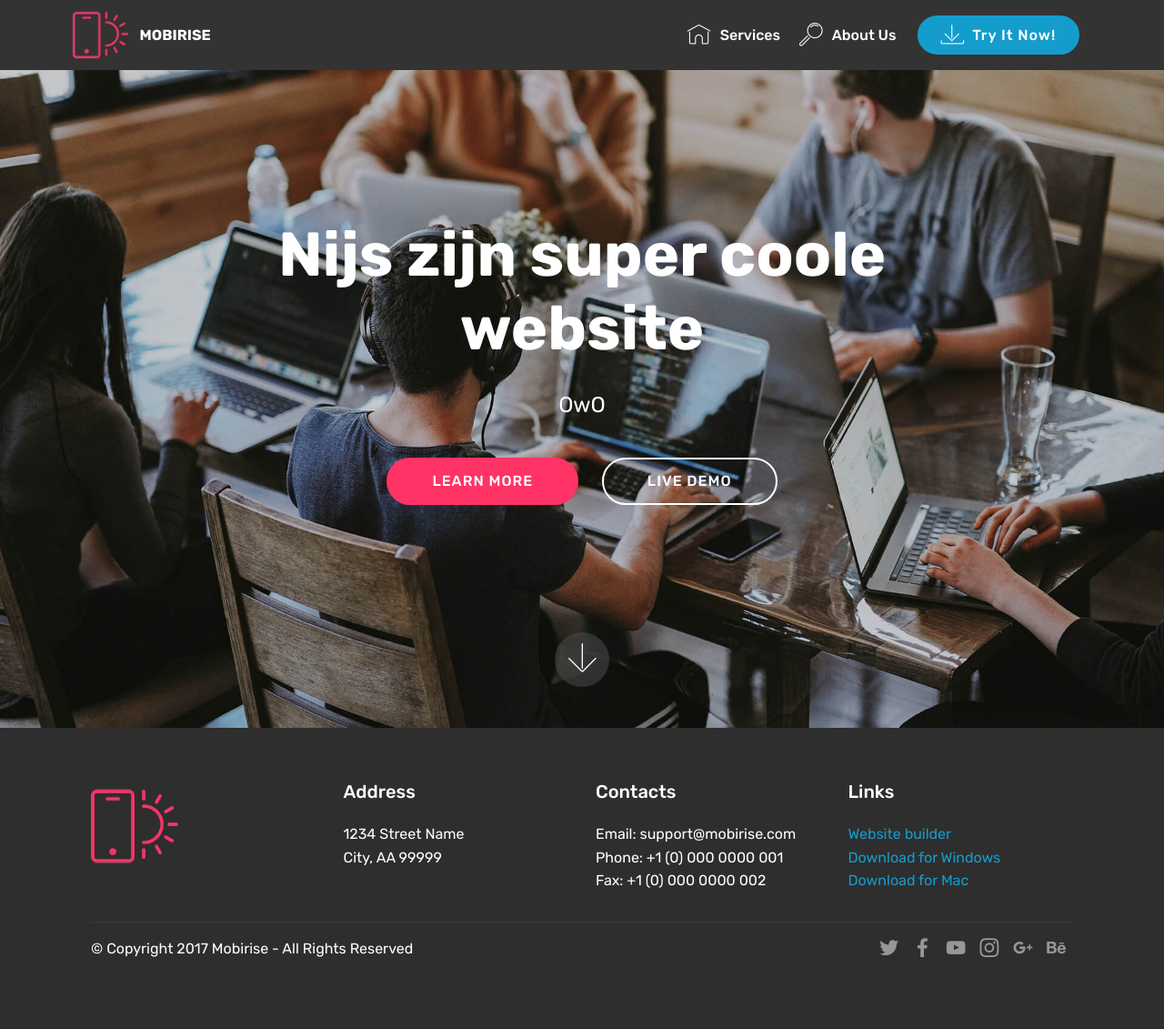
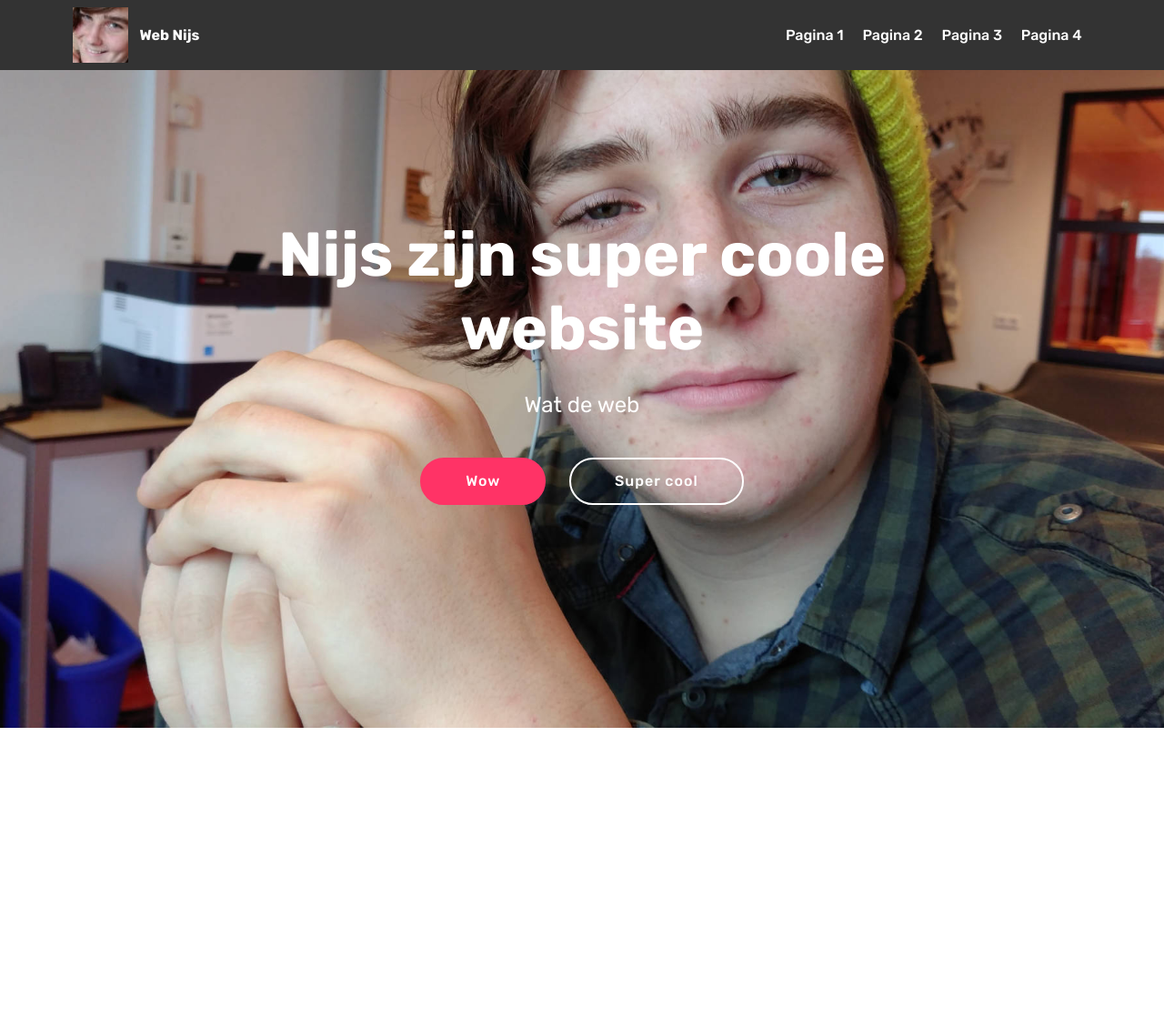
Before and after one commit to yeetmeofabridge/Webshite, a plain HTML site: page index.html in a window 1280 px wide. Shown: the whole page at 91% size. After the commit the page ends 800 px from the top, so only its background shows below. Drawn offline with Linux system fonts and the light colour scheme; files whose address does not match are found by name.

Commit message:
create github pages

```diff
--- /dev/null
+++ b/assets/images/hashes.json
@@ -0,0 +1 @@
+{"aY2FGVb/swP+q1cJul0tzQ==":"win_20190828_09_35_08_pro-122x69.jpeg","D9FkF7lim3E136WQVV/1cg==":"img_20191128-142436-122x217.jpeg","tTr2sgz4HIM9K58D94visg==":"img_20191128-142456-2000x1125.jpg"}
--- a/assets/mobirise/css/mbr-additional.css
+++ b/assets/mobirise/css/mbr-additional.css
@@ -937,6 +937,10 @@ section.lazy-placeholder:after {
 .cid-qTkzRZLJNu .collapsed .navbar-collapse.show .navbar-nav .nav-item {
   clear: both;
 }
+.cid-qTkzRZLJNu .collapsed .navbar-collapse.collapsing .navbar-nav .nav-item:last-child,
+.cid-qTkzRZLJNu .collapsed .navbar-collapse.show .navbar-nav .nav-item:last-child {
+  margin-bottom: 1rem;
+}
 .cid-qTkzRZLJNu .collapsed .navbar-collapse.collapsing .navbar-buttons,
 .cid-qTkzRZLJNu .collapsed .navbar-collapse.show .navbar-buttons {
   text-align: center;
@@ -1031,6 +1035,10 @@ section.lazy-placeholder:after {
   .cid-qTkzRZLJNu .navbar-collapse.show .navbar-nav .nav-item {
     clear: both;
   }
+  .cid-qTkzRZLJNu .navbar-collapse.collapsing .navbar-nav .nav-item:last-child,
+  .cid-qTkzRZLJNu .navbar-collapse.show .navbar-nav .nav-item:last-child {
+    margin-bottom: 1rem;
+  }
   .cid-qTkzRZLJNu .navbar-collapse.collapsing .navbar-buttons,
   .cid-qTkzRZLJNu .navbar-collapse.show .navbar-buttons {
     text-align: center;
@@ -1092,72 +1100,5 @@ section.lazy-placeholder:after {
   color: #c1c1c1 !important;
 }
 .cid-qTkA127IK8 {
-  background-image: url("../../../assets/images/background4.jpg");
+  background-image: url("../../../assets/images/img-20191128-142456-2000x1125.jpg");
 }
-.cid-qTkAaeaxX5 {
-  padding-top: 60px;
-  padding-bottom: 60px;
-  background-color: #2e2e2e;
-}
-@media (max-width: 767px) {
-  .cid-qTkAaeaxX5 .content {
-    text-align: center;
-  }
-  .cid-qTkAaeaxX5 .content > div:not(:last-child) {
-    margin-bottom: 2rem;
-  }
-}
-@media (max-width: 767px) {
-  .cid-qTkAaeaxX5 .media-wrap {
-    margin-bottom: 1rem;
-  }
-}
-.cid-qTkAaeaxX5 .media-wrap .mbr-iconfont-logo {
-  font-size: 7.5rem;
-  color: #f36;
-}
-.cid-qTkAaeaxX5 .media-wrap img {
-  height: 6rem;
-}
-@media (max-width: 767px) {
-  .cid-qTkAaeaxX5 .footer-lower .copyright {
-    margin-bottom: 1rem;
-    text-align: center;
-  }
-}
-.cid-qTkAaeaxX5 .footer-lower hr {
-  margin: 1rem 0;
-  border-color: #fff;
-  opacity: .05;
-}
-.cid-qTkAaeaxX5 .footer-lower .social-list {
-  padding-left: 0;
-  margin-bottom: 0;
-  list-style: none;
-  display: flex;
-  flex-wrap: wrap;
-  justify-content: flex-end;
-  -webkit-justify-content: flex-end;
-}
-.cid-qTkAaeaxX5 .footer-lower .social-list .mbr-iconfont-social {
-  font-size: 1.3rem;
-  color: #fff;
-}
-.cid-qTkAaeaxX5 .footer-lower .social-list .soc-item {
-  margin: 0 .5rem;
-}
-.cid-qTkAaeaxX5 .footer-lower .social-list a {
-  margin: 0;
-  opacity: .5;
-  -webkit-transition: .2s linear;
-  transition: .2s linear;
-}
-.cid-qTkAaeaxX5 .footer-lower .social-list a:hover {
-  opacity: 1;
-}
-@media (max-width: 767px) {
-  .cid-qTkAaeaxX5 .footer-lower .social-list {
-    justify-content: center;
-    -webkit-justify-content: center;
-  }
-}
--- a/index.html
+++ b/index.html
@@ -6,7 +6,7 @@
   <meta http-equiv="X-UA-Compatible" content="IE=edge">
   <meta name="generator" content="Mobirise v4.11.6, mobirise.com">
   <meta name="viewport" content="width=device-width, initial-scale=1, minimum-scale=1">
-  <link rel="shortcut icon" href="assets/images/logo2.png" type="image/x-icon">
+  <link rel="shortcut icon" href="assets/images/img-20191128-142436-122x217.jpeg" type="image/x-icon">
   <meta name="description" content="">
 
   <title>Home</title>
@@ -14,7 +14,6 @@
   <link rel="stylesheet" href="assets/bootstrap/css/bootstrap.min.css">
   <link rel="stylesheet" href="assets/bootstrap/css/bootstrap-grid.min.css">
   <link rel="stylesheet" href="assets/bootstrap/css/bootstrap-reboot.min.css">
-  <link rel="stylesheet" href="assets/socicon/css/styles.css">
   <link rel="stylesheet" href="assets/tether/tether.min.css">
   <link rel="stylesheet" href="assets/dropdown/css/style.css">
   <link rel="stylesheet" href="assets/theme/css/style.css">
@@ -40,43 +39,30 @@
         <div class="menu-logo">
             <div class="navbar-brand">
                 <span class="navbar-logo">
-                    <a href="https://mobirise.com">
-                         <img src="assets/images/logo2.png" alt="Mobirise" style="height: 3.8rem;">
-                    </a>
+
+                         <img src="assets/images/img-20191128-142436-122x217.jpeg" alt="Home" title="" style="height: 3.8rem;">
+
                 </span>
-                <span class="navbar-caption-wrap">
-                    <a class="navbar-caption text-white display-4" href="https://mobirise.com">
-                        MOBIRISE
-                    </a>
-                </span>
+                <span class="navbar-caption-wrap"><a class="navbar-caption text-white display-4" href="index.html">Web Nijs</a></span>
             </div>
         </div>
         <div class="collapse navbar-collapse" id="navbarSupportedContent">
-            <ul class="navbar-nav nav-dropdown" data-app-modern-menu="true">
+            <ul class="navbar-nav nav-dropdown nav-right" data-app-modern-menu="true"><li class="nav-item">
+                    <a class="nav-link link text-white display-4" href="https://www.youtube.com/watch?v=djV11Xbc914">
+                        Pagina 1</a>
+                </li><li class="nav-item"><a class="nav-link link text-white display-4" href="http://eelslap.com/">
+                        Pagina 2</a></li><li class="nav-item"><a class="nav-link link text-white display-4" href="http://burymewithmymoney.com/">
+                        Pagina 3</a></li>
                 <li class="nav-item">
-                    <a class="nav-link link text-white display-4" href="https://mobirise.com">
-                        <span class="mbri-home mbr-iconfont mbr-iconfont-btn"></span>
-                        Services
-                    </a>
-                </li>
-                <li class="nav-item">
-                    <a class="nav-link link text-white display-4" href="https://mobirise.com">
-                        <span class="mbri-search mbr-iconfont mbr-iconfont-btn"></span>
-                        About Us
-                    </a>
-                </li>
-            </ul>
-            <div class="navbar-buttons mbr-section-btn">
-                <a class="btn btn-sm btn-primary display-4" href="https://mobirise.com">
-                    <span class="mbri-save mbr-iconfont mbr-iconfont-btn "></span>
-                    Try It Now!
-                </a>
-            </div>
+                    <a class="nav-link link text-white display-4" href="http://www.everydayim.com/">
+                        Pagina 4</a>
+                </li></ul>
+
         </div>
     </nav>
 </section>
 
-<section class="engine"><a href="https://mobirise.info/l">free site templates</a></section><section class="cid-qTkA127IK8 mbr-fullscreen mbr-parallax-background" id="header2-1">
+<section class="engine"><a href="https://mobirise.info/g">build your own site</a></section><section class="cid-qTkA127IK8 mbr-fullscreen mbr-parallax-background" id="header2-1">
 
 
 
@@ -87,116 +73,13 @@
             <div class="mbr-white col-md-10">
                 <h1 class="mbr-section-title mbr-bold pb-3 mbr-fonts-style display-1">Nijs zijn super coole website</h1>
 
-                <p class="mbr-text pb-3 mbr-fonts-style display-5">
-                    OwO</p>
-                <div class="mbr-section-btn">
-                    <a class="btn btn-md btn-secondary display-4" href="https://mobirise.com">LEARN MORE</a>
-                    <a class="btn btn-md btn-white-outline display-4" href="https://mobirise.com">LIVE DEMO</a>
-                </div>
+                <p class="mbr-text pb-3 mbr-fonts-style display-5">Wat de web</p>
+                <div class="mbr-section-btn"><a class="btn btn-md btn-secondary display-4" href="https://www.youtube.com/watch?v=dQw4w9WgXcQ">Wow</a>
+                    <a class="btn btn-md btn-white-outline display-4" href="http://corn-hub.blogspot.com/">Super cool</a></div>
             </div>
         </div>
     </div>
-    <div class="mbr-arrow hidden-sm-down" aria-hidden="true">
-        <a href="#next">
-            <i class="mbri-down mbr-iconfont"></i>
-        </a>
-    </div>
-</section>
 
-<section class="cid-qTkAaeaxX5" id="footer1-2">
-
-
-
-
-
-    <div class="container">
-        <div class="media-container-row content text-white">
-            <div class="col-12 col-md-3">
-                <div class="media-wrap">
-                    <a href="https://mobirise.com/">
-                        <img src="assets/images/logo2.png" alt="Mobirise">
-                    </a>
-                </div>
-            </div>
-            <div class="col-12 col-md-3 mbr-fonts-style display-7">
-                <h5 class="pb-3">
-                    Address
-                </h5>
-                <p class="mbr-text">
-                    1234 Street Name
-                    <br>City, AA 99999
-                </p>
-            </div>
-            <div class="col-12 col-md-3 mbr-fonts-style display-7">
-                <h5 class="pb-3">
-                    Contacts
-                </h5>
-                <p class="mbr-text">
-                    Email: support@mobirise.com
-                    <br>Phone: +1 (0) 000 0000 001
-                    <br>Fax: +1 (0) 000 0000 002
-                </p>
-            </div>
-            <div class="col-12 col-md-3 mbr-fonts-style display-7">
-                <h5 class="pb-3">
-                    Links
-                </h5>
-                <p class="mbr-text">
-                    <a class="text-primary" href="https://mobirise.com/">Website builder</a>
-                    <br><a class="text-primary" href="https://mobirise.com/mobirise-free-win.zip">Download for Windows</a>
-                    <br><a class="text-primary" href="https://mobirise.com/mobirise-free-mac.zip">Download for Mac</a>
-                </p>
-            </div>
-        </div>
-        <div class="footer-lower">
-            <div class="media-container-row">
-                <div class="col-sm-12">
-                    <hr>
-                </div>
-            </div>
-            <div class="media-container-row mbr-white">
-                <div class="col-sm-6 copyright">
-                    <p class="mbr-text mbr-fonts-style display-7">
-                        © Copyright 2017 Mobirise - All Rights Reserved
-                    </p>
-                </div>
-                <div class="col-md-6">
-                    <div class="social-list align-right">
-                        <div class="soc-item">
-                            <a href="https://twitter.com/mobirise" target="_blank">
-                                <span class="socicon-twitter socicon mbr-iconfont mbr-iconfont-social"></span>
-                            </a>
-                        </div>
-                        <div class="soc-item">
-                            <a href="https://www.facebook.com/pages/Mobirise/1616226671953247" target="_blank">
-                                <span class="socicon-facebook socicon mbr-iconfont mbr-iconfont-social"></span>
-                            </a>
-                        </div>
-                        <div class="soc-item">
-                            <a href="https://www.youtube.com/c/mobirise" target="_blank">
-                                <span class="socicon-youtube socicon mbr-iconfont mbr-iconfont-social"></span>
-                            </a>
-                        </div>
-                        <div class="soc-item">
-                            <a href="https://instagram.com/mobirise" target="_blank">
-                                <span class="socicon-instagram socicon mbr-iconfont mbr-iconfont-social"></span>
-                            </a>
-                        </div>
-                        <div class="soc-item">
-                            <a href="https://plus.google.com/u/0/+Mobirise" target="_blank">
-                                <span class="socicon-googleplus socicon mbr-iconfont mbr-iconfont-social"></span>
-                            </a>
-                        </div>
-                        <div class="soc-item">
-                            <a href="https://www.behance.net/Mobirise" target="_blank">
-                                <span class="socicon-behance socicon mbr-iconfont mbr-iconfont-social"></span>
-                            </a>
-                        </div>
-                    </div>
-                </div>
-            </div>
-        </div>
-    </div>
 </section>
 
 
@@ -204,11 +87,11 @@
   <script src="assets/popper/popper.min.js"></script>
   <script src="assets/bootstrap/js/bootstrap.min.js"></script>
   <script src="assets/tether/tether.min.js"></script>
+  <script src="assets/smoothscroll/smooth-scroll.js"></script>
   <script src="assets/dropdown/js/nav-dropdown.js"></script>
   <script src="assets/dropdown/js/navbar-dropdown.js"></script>
   <script src="assets/touchswipe/jquery.touch-swipe.min.js"></script>
   <script src="assets/parallax/jarallax.min.js"></script>
-  <script src="assets/smoothscroll/smooth-scroll.js"></script>
   <script src="assets/theme/js/script.js"></script>
 
 
```
Also changed, not shown: assets/images/img-20191128-142436-122x217.jpeg (added), assets/images/img-20191128-142456-2000x1125.jpg (added), 1 other file.
